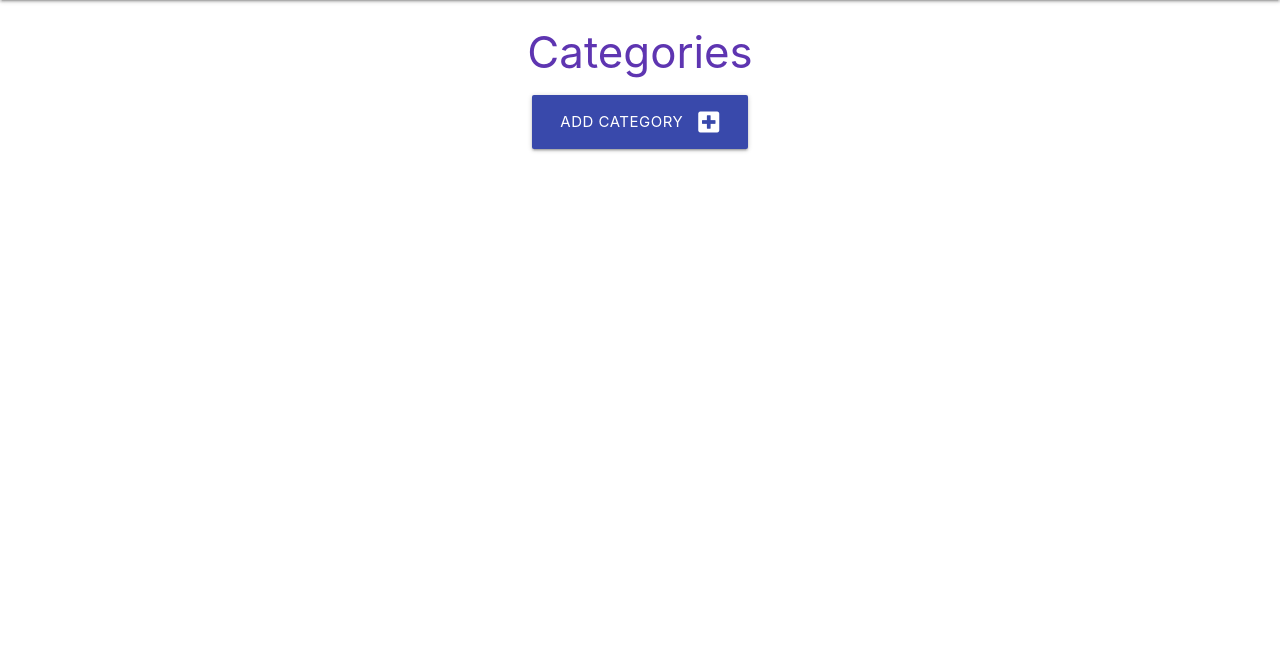
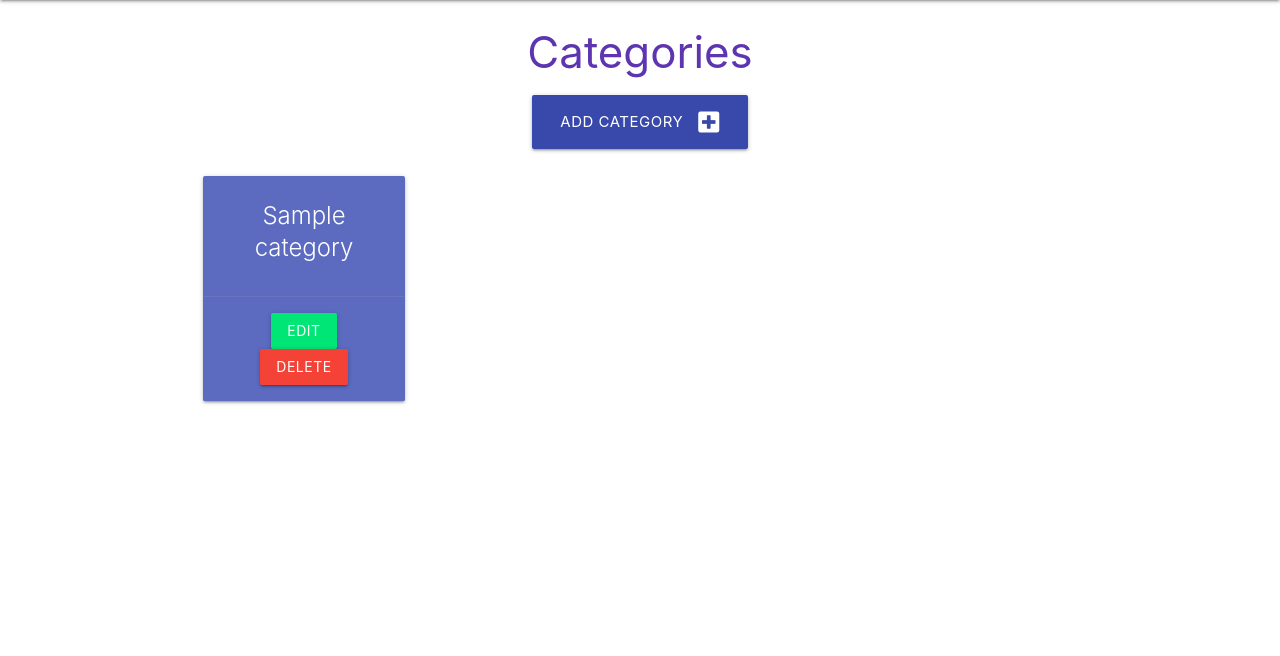
Before and after one commit to Dayana-N/task-manager, a Flask app: page /categories in a window 1280 px wide. Shown: the part 64-720 px from the top of the page. Run offline with Flask 3, Linux system fonts and the light colour scheme; tables that the repository leaves empty hold one stand-in row (values such as "Sample post").

Commit message:
feat: read and display categories from the database

```diff
--- a/taskmanager/routes.py
+++ b/taskmanager/routes.py
@@ -10,7 +10,8 @@ def home():
 
 @app.route('/categories')
 def categories():
-    return render_template('categories.html')
+    categories = list(Category.query.order_by(Category.category_name).all())
+    return render_template('categories.html', categories=categories)
 
 
 @app.route('/add_category', methods=['GET', 'POST'])
--- a/taskmanager/templates/categories.html
+++ b/taskmanager/templates/categories.html
@@ -10,5 +10,21 @@
         </a>
     </div>
 </div>
+<div class="row">
+    {% for category in categories%}
+    <div class="col s12 m6 l3">
+        <div class="card indigo lighten-1 center-align">
+            <div class="card-content white-text">
+                <span class="card-title">{{ category.category_name }}</span>
+
+            </div>
+            <div class="card-action">
+                <a href="#" class="btn green accent-3">Edit</a>
+                <a href="#" class="btn red">Delete</a>
+            </div>
+        </div>
+    </div>
+    {% endfor %}
+</div>
 
 {% endblock %}
```
